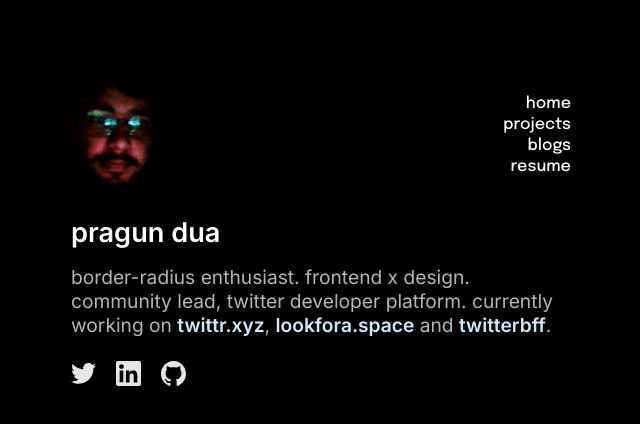
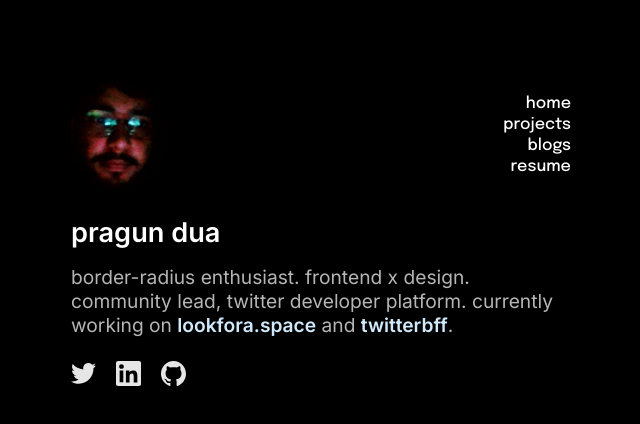
Before and after one commit to pragdua/new-portfolio, a React (Create React App) app: page / in a window 1280 px wide. Shown: the top 424 px of the page, without its empty margins (319-959 px from the left). Built offline with nearby package versions, Linux system fonts and the light colour scheme.

Commit message:
Update Home.jsx

```diff
--- a/src/components/Home.jsx
+++ b/src/components/Home.jsx
@@ -13,7 +13,7 @@ const Home = () => {
         </div>
         <div className="desc">
         border-radius enthusiast. frontend x design. community lead, twitter developer platform.
-        currently working on <span className="live-stats"> <a href="https://twitter.com/pragdua">twittr.xyz</a>, <a href="https://lookfora.space">lookfora.space</a> and <a href="twitterbff.vercel.app">twitterbff</a>. </span>
+        currently working on <span className="live-stats"> <a href="https://lookfora.space">lookfora.space</a> and <a href="twitterbff.vercel.app">twitterbff</a>. </span>
         </div>
         </StyledHome>
         <SocialLinks />
```
